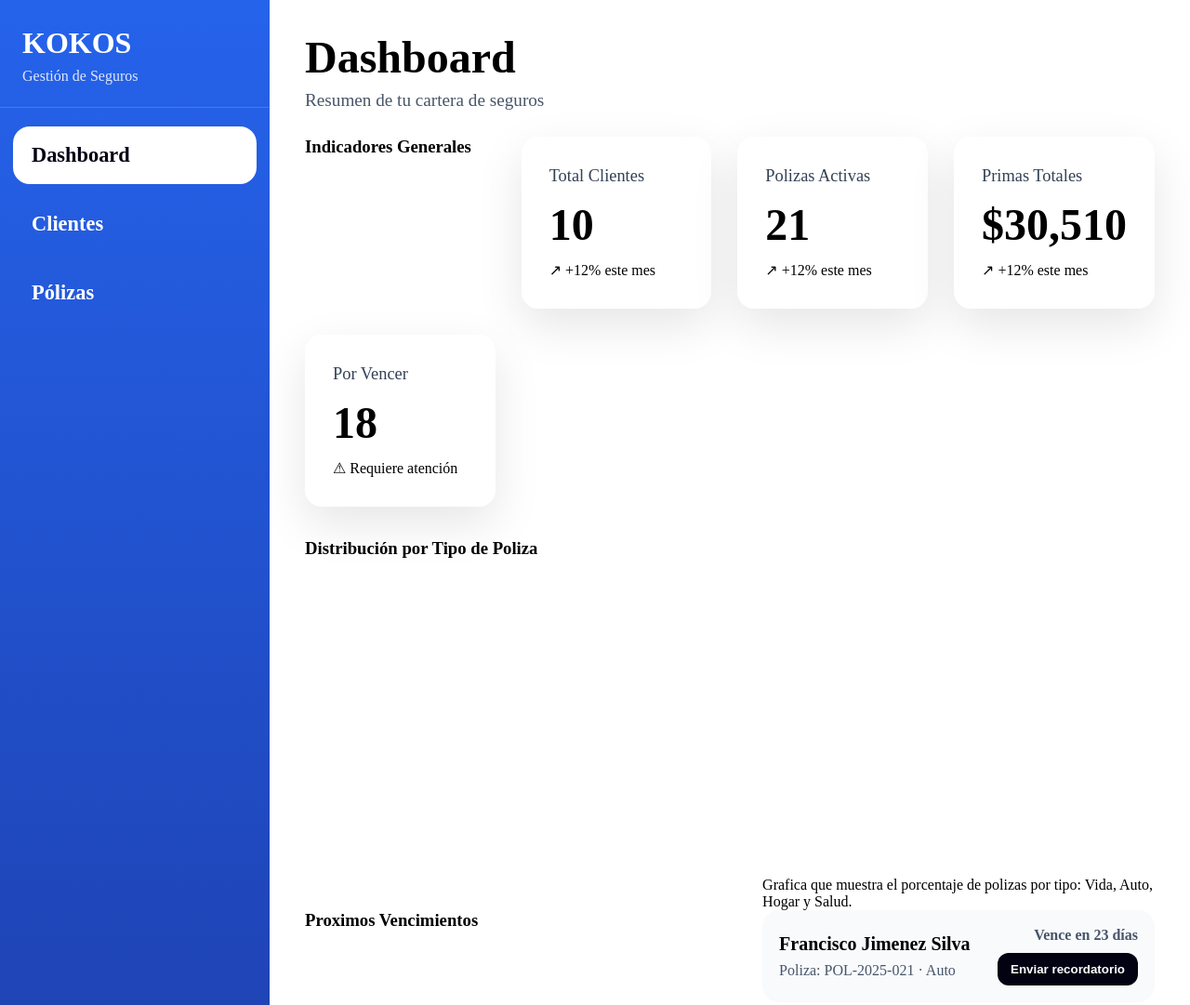
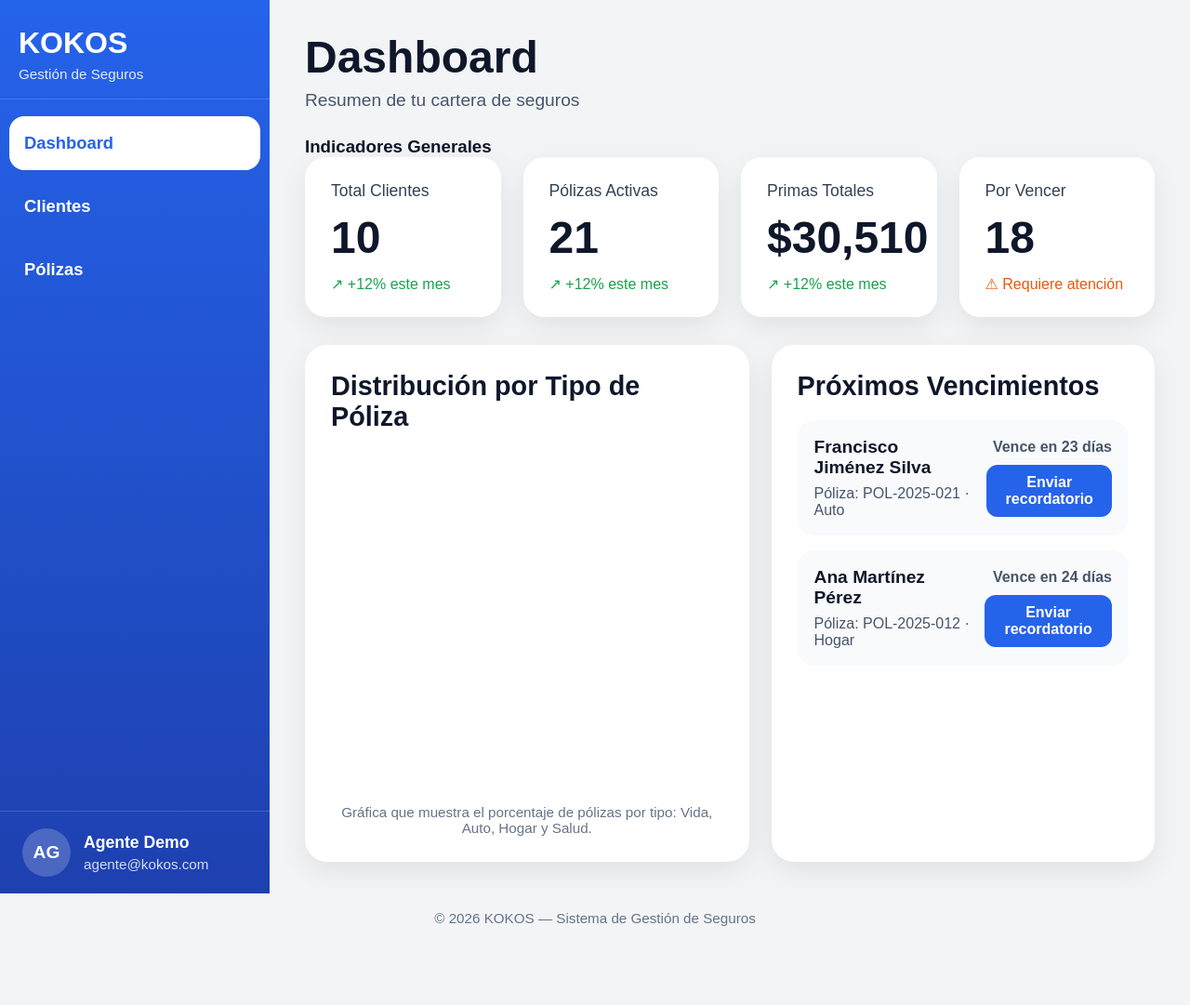
Before and after one commit to Jairo292/KOKOS_COMPANY, a plain HTML site: page frontEnd/html/dashboard.html in a window 1280 px wide. Shown: the top 1081 px of the page at 93% size. After the commit the page ends 1014 px from the top, so only its background shows below. Drawn offline with Linux system fonts and the light colour scheme.

Commit message:
arreglos visuales
mejora estructura visual del dashboard

```diff
--- a/frontEnd/css/index.css
+++ b/frontEnd/css/index.css
@@ -1,44 +1,23 @@
 :root {
-  --color-bg: #ffffff;
-  --color-text: #0a0a0a;
+   --color-bg: #f3f4f6;
+  --color-text: #0f172a;
+  --color-surface: #ffffff;
+  --color-muted-text: #64748b;
+  --color-border: rgba(0,0,0,0.08);
 
-  --color-surface: #ffffff;
-  --color-surface-text: #0a0a0a;
-  --color-primary: #030213;
-  --color-primary-contrast: #ffffff;
+  --primary: #2563eb;
+  --primary-dark: #1e40af;
+  --success: #16a34a;
+  --warning: #ea580c;
 
-  --color-secondary: #f2f3f7;
-  --color-secondary-text: #030213;
-  --color-muted: #ececf0;
-  --color-muted-text: #717182;
-
-  --color-accent: #e9ebef;
-  --color-accent-text: #030213;
-
-  --color-danger: #d4183d;
-  --color-danger-contrast: #ffffff;
-
-  --color-border: rgba(0,0,0,0.1);
-  --color-input-bg: #f3f3f5;
-
-  --radius-md: 10px;
+  --surface: var(--color-surface);
   --bg: var(--color-bg);
   --text: var(--color-text);
-  --primary: var(--color-primary);
   --muted: var(--color-muted-text);
+  --border: var(--color-border);
 
-  --primary-2: #0e2668;
-  --primary-20: #1d4ed8;
-  --border: var(--color-border);
-  --container: 1100px;
-
-  --radius: 18px;
-  --shadow: 0 18px 50px rgba(0,0,0,.10);
-  --shadow-soft: 0 10px 30px rgba(0,0,0,.08);
-
-  --font-size-base: 16px;
-  --font-weight-normal: 400;
-  --font-weight-medium: 500;
+  --radius: 20px;
+  --shadow: 0 10px 30px rgba(0,0,0,.08);
 }
 
 * {
@@ -47,52 +26,65 @@
   padding: 0;
 }
 
+body {
+  background: var(--bg);
+  color: var(--text);
+  font-family: Arial, sans-serif;
+}
 
+ul {
+  list-style: none;
+}
+
+a {
+  text-decoration: none;
+}
+
+button {
+  font: inherit;
+}
 .sidebar {
   background: linear-gradient(180deg, #2563eb 0%, #1e40af 100%);
   color: white;
   display: flex;
   flex-direction: column;
   justify-content: space-between;
-  padding: 28px 0 20px;
 }
 
 .sidebar-header {
-  padding: 0 24px 24px;
+   padding: 28px 20px 18px;
   border-bottom: 1px solid rgba(255,255,255,0.16);
 }
 
 .sidebar-header h1 {
     font-size: 2rem;
   font-weight: 800;
-  margin-bottom: 8px;
+  margin-bottom: 6px;
 }
 
 .sidebar-header p {
-  color: rgba(255,255,255,0.85);
-  font-size: 1rem;
+ font-size: 0.95rem;
+  color: rgba(255,255,255,0.88);
 }
 
 .sidebar-nav {
-  padding: 20px 14px;
+    padding: 18px 10px;
 }
 
 .sidebar-nav ul {
-  list-style: none;
   display: flex;
   flex-direction: column;
-  gap: 12px;
+  gap: 10px;
 }
 
 .sidebar-nav a {
  display: block;
-  text-decoration: none;
+  padding: 18px 16px;
+  border-radius: 16px;
   color: white;
-  font-size: 1.4rem;
+  font-size: 1.15rem;
   font-weight: 600;
-  padding: 18px 20px;
-  border-radius: 18px;
-  transition: 0.25s ease;
+  transition: 0.2s ease;
 }
 
 .sidebar-nav a:hover {
@@ -155,33 +147,34 @@
 
 .stats-section {
   display: grid;
-  grid-template-columns: repeat(4, 1fr);
-  gap: 28px;
-  margin-bottom: 34px;
+  grid-template-columns: repeat(4, minmax(0, 1fr));
+  gap: 24px;
+  margin-bottom: 30px;
 }
 
 .stat-card {
-  background: var(--color-surface);
-  border-radius: var(--radius);
+  background: var(--surface);
+  border-radius: 22px;
   box-shadow: var(--shadow);
-  padding: 28px 30px;
-  min-height: 185px;
+  padding: 26px 28px;
+  min-height: 165px;
   display: flex;
   flex-direction: column;
   justify-content: center;
 }
 
 .stat-card h4 {
-  font-size: 1.15rem;
+  font-size: 1.1rem;
+  font-weight: 500;
   color: #334155;
-  font-weight: 500;
-  margin-bottom: 14px;
+  margin-bottom: 16px;
 }
 
 .stat-number {
     font-size: 3rem;
   font-weight: 800;
-  margin-bottom: 12px;
+  line-height: 1;
+  margin-bottom: 16px;
 }
 
 .stat-extra {
@@ -203,24 +196,31 @@
   min-height: 100vh;
 }
 
-.bottom-grid {
+.content-grid {
   display: grid;
-  grid-template-columns: 1.1fr 1fr;
-  gap: 28px;
+  grid-template-columns: 1.1fr 0.95fr;
+  gap: 24px;
+  align-items: stretch;
 }
 
+/*.bottom-grid {
+   display: grid;
+  grid-template-columns: 1.1fr 0.95fr;
+  gap: 24px;
+  align-items: start;
+}*/
+
 .panel {
-  background: white;
+  background: var(--surface);
   border-radius: 24px;
   box-shadow: var(--shadow);
-  padding: 30px;
-  min-height: 420px;
+  padding: 28px;
 }
 
 .panel h3 {
-  font-size: 1.9rem;
+  font-size: 1.8rem;
   font-weight: 800;
-  margin-bottom: 26px;
+   margin-bottom: 20px;
 }
 
 .chart-panel figure {
@@ -237,17 +237,18 @@
 }
 
 .chart-panel figcaption {
-  margin-top: 18px;
+  margin-top: 16px;
   text-align: center;
-  color: var(--color-muted-text);
+  color: var(--muted);
   font-size: 0.95rem;
+  max-width: 440px;
 }
 
 .vencimientos-list {
   list-style: none;
   display: flex;
   flex-direction: column;
-  gap: 18px;
+  gap: 16px;
 }
 
 .vencimiento-item {
@@ -261,7 +262,7 @@
 }
 
 .vencimiento-item h4 {
-  font-size: 1.25rem;
+  font-size: 1.2rem;
   margin-bottom: 8px;
 }
 
@@ -304,3 +305,40 @@
   color: #64748b;
   font-size: 0.95rem;
 }
+
+@media (max-width: 1200px) {
+  .stats-grid {
+    grid-template-columns: repeat(2, minmax(0, 1fr));
+  }
+
+  .content-grid {
+    grid-template-columns: 1fr;
+  }
+}
+
+@media (max-width: 768px) {
+  .dashboard-layout {
+    grid-template-columns: 1fr;
+  }
+
+  .main-content {
+    padding: 24px 18px;
+  }
+
+  .main-header h2 {
+    font-size: 2.2rem;
+  }
+
+  .stats-grid {
+    grid-template-columns: 1fr;
+  }
+
+  .vencimiento-item {
+    flex-direction: column;
+    align-items: flex-start;
+  }
+
+  .vencimiento-meta {
+    align-items: flex-start;
+  }
+}
--- a/frontEnd/html/dashboard.html
+++ b/frontEnd/html/dashboard.html
@@ -1,12 +1,11 @@
 <!doctype html>
 <html lang="es">
+
 <head>
     <meta charset="utf-8">
     <title>KOKOS — Dashboard</title>
     <meta name="viewport" content="width=device-width, initial-scale=1">
     <link rel="stylesheet" href="../css/index.css">
-
-
 </head>
 
 <body>
@@ -35,14 +34,14 @@
         </aside>
 
         <main class="main-content">
-
             <header class="main-header">
                 <h2>Dashboard</h2>
                 <p>Resumen de tu cartera de seguros</p>
             </header>
+
+            <h3 class="section-title">Indicadores Generales</h3>
+
             <section class="stats-section">
-    <h3>Indicadores Generales</h3>
-
                 <article class="stat-card">
                     <h4>Total Clientes</h4>
                     <p class="stat-number">10</p>
@@ -50,16 +49,15 @@
                 </article>
 
                 <article class="stat-card">
-        <h4>Polizas Activas</h4>
+                    <h4>Pólizas Activas</h4>
                     <p class="stat-number">21</p>
                     <span class="stat-extra success">↗ +12% este mes</span>
                 </article>
 
                 <article class="stat-card">
                     <h4>Primas Totales</h4>
-        <p class="stat-number" >$30,510</p>
+                    <p class="stat-number">$30,510</p>
                     <span class="stat-extra success">↗ +12% este mes</span>
-
                 </article>
 
                 <article class="stat-card">
@@ -69,36 +67,35 @@
                 </article>
             </section>
 
-    <section  class="bottom-grid">
-    <header>
-        <h3>Distribución por Tipo de Poliza</h3>
+            <section class="content-grid">
+                <section class="panel chart-panel">
+                    <header class="panel-header">
+                        <h3>Distribución por Tipo de Póliza</h3>
                     </header>
 
-    <figure>
-        <canvas id="policyChart">
-            Tu navegador no soporta graficos.
-        </canvas>
-
+                    <figure class="chart-figure">
+                        <div class="chart-box">
+                            <canvas id="policyChart"></canvas>
+                        </div>
                         <figcaption>
-            Grafica que muestra el porcentaje de polizas por tipo: Vida, Auto, Hogar y Salud.
+                            Gráfica que muestra el porcentaje de pólizas por tipo: Vida, Auto, Hogar y Salud.
                         </figcaption>
                     </figure>
                 </section>
 
-
-<section class="bottom-grid">
-    <header>
-        <h3>Proximos Vencimientos</h3>
+                <section class="panel vencimientos-panel">
+                    <header class="panel-header">
+                        <h3>Próximos Vencimientos</h3>
                     </header>
 
-    <ul  class="vencimientos-list">
+                    <ul class="vencimientos-list">
                         <li>
-            <article  class="vencimiento-item">
+                            <article class="vencimiento-item">
                                 <div>
-                <h4>Francisco Jimenez Silva</h4>
-                <p>Poliza: POL-2025-021 · Auto</p>
+                                    <h4>Francisco Jiménez Silva</h4>
+                                    <p>Póliza: POL-2025-021 · Auto</p>
                                 </div>
-             <div  class="vencimiento-meta">
+                                <div class="vencimiento-meta">
                                     <p class="days">Vence en 23 días</p>
                                     <button>Enviar recordatorio</button>
                                 </div>
@@ -106,12 +103,13 @@
                         </li>
 
                         <li>
-            <article  class="vencimiento-item">
-                <h4>Ana Martínez Perez</h4>
-                <p>Poliza: POL-2025-012 · Hogar</p>
+                            <article class="vencimiento-item">
+                                <div>
+                                    <h4>Ana Martínez Pérez</h4>
+                                    <p>Póliza: POL-2025-012 · Hogar</p>
                                 </div>
-            <div  class="vencimiento-meta">
-                <p class="days">Vence en 24 dias</p>
+                                <div class="vencimiento-meta">
+                                    <p class="days">Vence en 24 días</p>
                                     <button>Enviar recordatorio</button>
                                 </div>
                             </article>
@@ -119,11 +117,12 @@
                     </ul>
                 </section>
             </section>
-
         </main>
     </div>
+
     <footer class="footer">
         <p>© 2026 KOKOS — Sistema de Gestión de Seguros</p>
     </footer>
 </body>
+
 </html>
```
Lines whose indentation alone changed are shown as unchanged.
